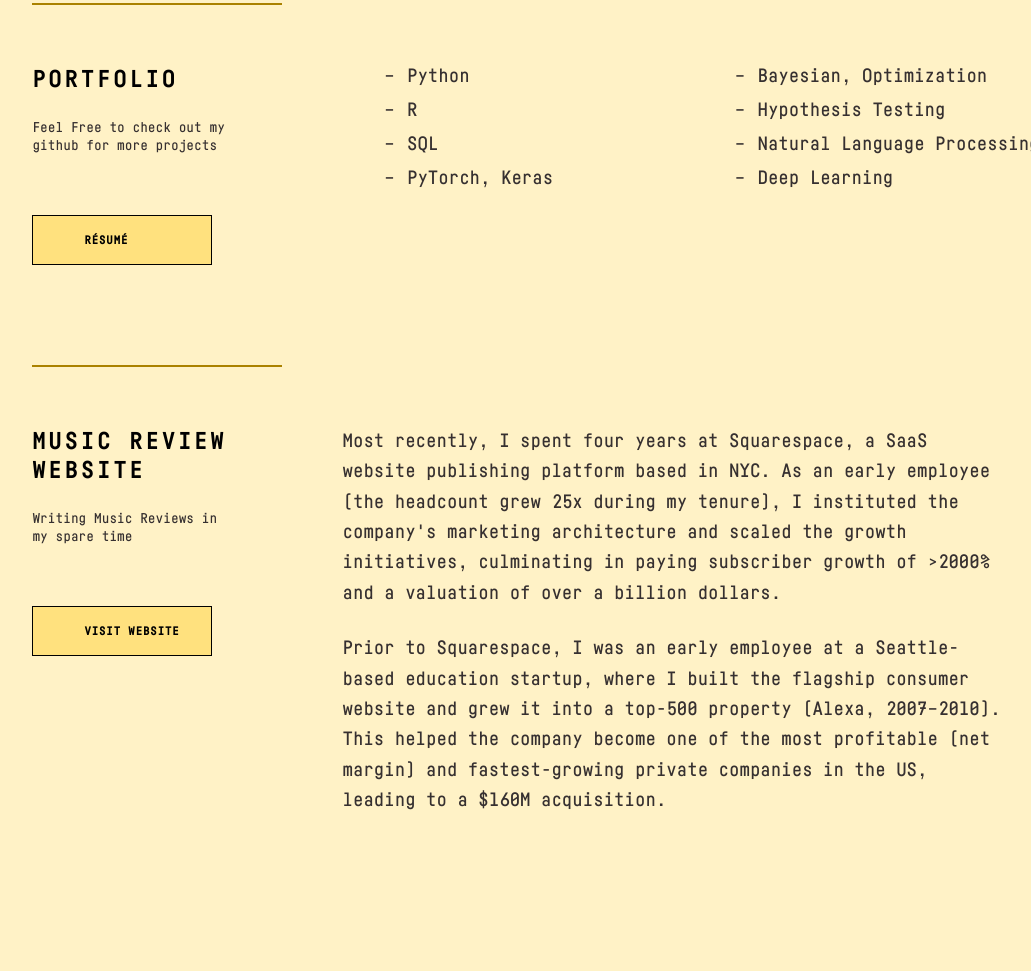
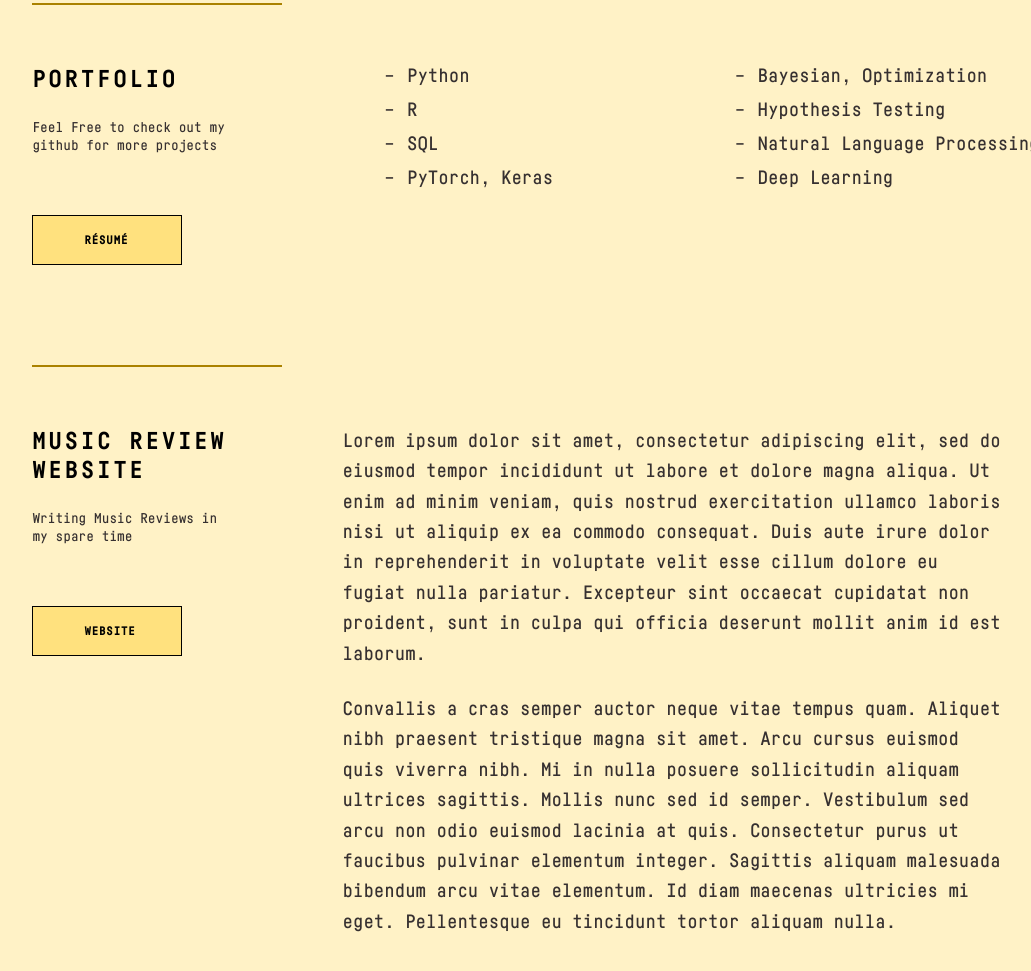
Before and after one commit to s3cr3tmyth/s3cr3tmyth.github.io, a plain HTML site: page index.html in a window 1280 px wide. Shown: the part 678-1649 px from the top of the page, without its empty margins (102-1133 px from the left). Before the commit the page ends 1578 px from the top, so only its background shows below. Drawn offline with Linux system fonts and the light colour scheme.

Commit message:
Loren Ipsum

```diff
--- a/assets/css/front_style.css
+++ b/assets/css/front_style.css
@@ -129,7 +129,7 @@ input[type="reset"],
 input[type="button"] {
   display: inline-block;
   height: 50px;
-  width:18rem;
+  width: 15rem;
   padding: 0 0 0 5.1rem;
   color: #000;
   text-align: left;
--- a/index.html
+++ b/index.html
@@ -54,15 +54,15 @@
       <div class="four columns" style="margin-left:0;margin-bottom:5rem;">
         <h2>Music Review Website</h2>
         <div class="eight columns subhead">Writing Music Reviews in my spare time</div>
-        <a href="music.html"><div class="button">Visit Website</div></a>
+        <a href="music.html"><div class="button">Website</div></a>
         <!-- <a href="old_index.html"><div class="button">Visit Website</div></a> -->
 
       </div>
       <div class="row">
         <div class="eight columns">
-          <p>Most recently, I spent four years at Squarespace, a SaaS website publishing platform based in NYC. As an early employee (the headcount grew 25x during my tenure), I instituted the company's marketing architecture and scaled the growth initiatives, culminating in paying subscriber growth of &gt;2000% and a valuation of over a billion dollars.</p>
+          <p>Lorem ipsum dolor sit amet, consectetur adipiscing elit, sed do eiusmod tempor incididunt ut labore et dolore magna aliqua. Ut enim ad minim veniam, quis nostrud exercitation ullamco laboris nisi ut aliquip ex ea commodo consequat. Duis aute irure dolor in reprehenderit in voluptate velit esse cillum dolore eu fugiat nulla pariatur. Excepteur sint occaecat cupidatat non proident, sunt in culpa qui officia deserunt mollit anim id est laborum.</p>
 
-          <p>Prior to Squarespace, I was an early employee at a Seattle-based education startup, where I built the flagship consumer website and grew it into a top-500 property (Alexa, 2007&ndash;2010). This helped the company become one of the most profitable (net margin) and fastest-growing private companies in the US, leading to a $160M acquisition.</p>
+          <p>Convallis a cras semper auctor neque vitae tempus quam. Aliquet nibh praesent tristique magna sit amet. Arcu cursus euismod quis viverra nibh. Mi in nulla posuere sollicitudin aliquam ultrices sagittis. Mollis nunc sed id semper. Vestibulum sed arcu non odio euismod lacinia at quis. Consectetur purus ut faucibus pulvinar elementum integer. Sagittis aliquam malesuada bibendum arcu vitae elementum. Id diam maecenas ultricies mi eget. Pellentesque eu tincidunt tortor aliquam nulla.</p>
         </div>
       </div>
 
```
Lines whose indentation alone changed are shown as unchanged.
